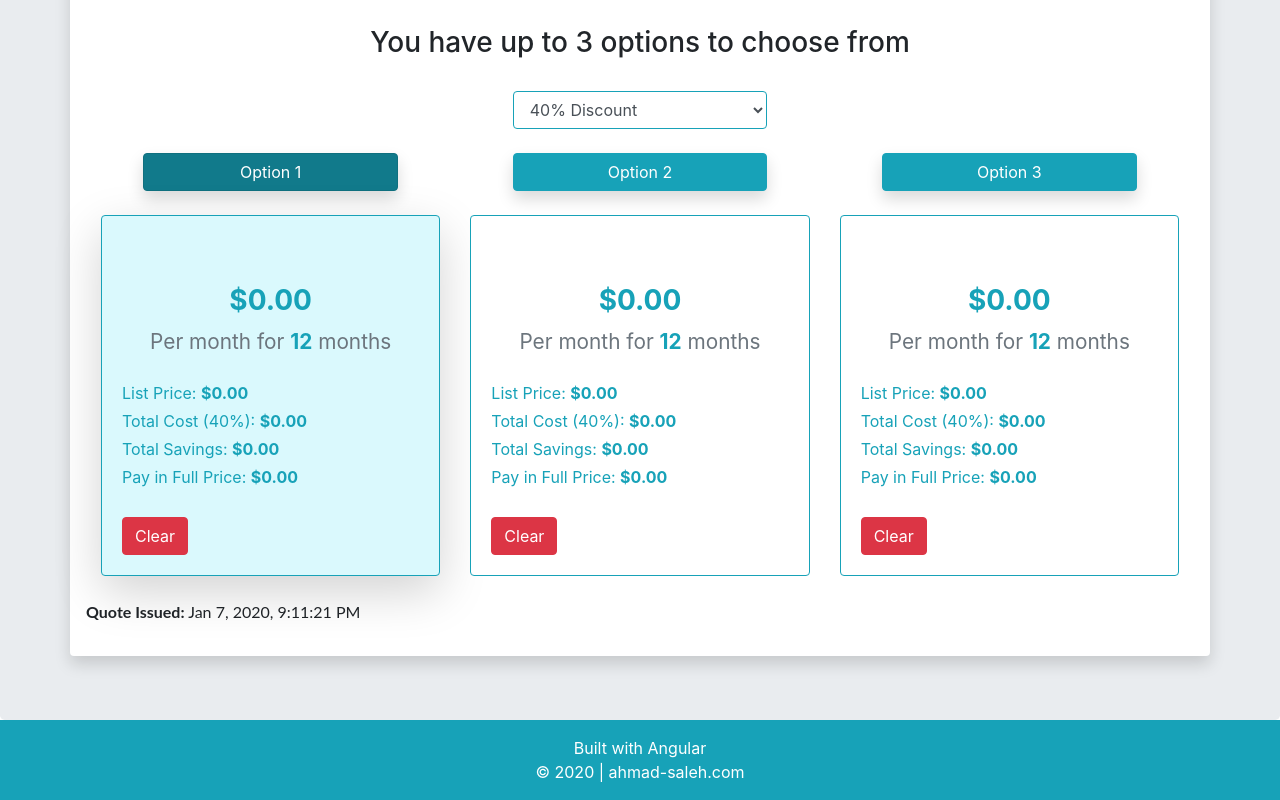
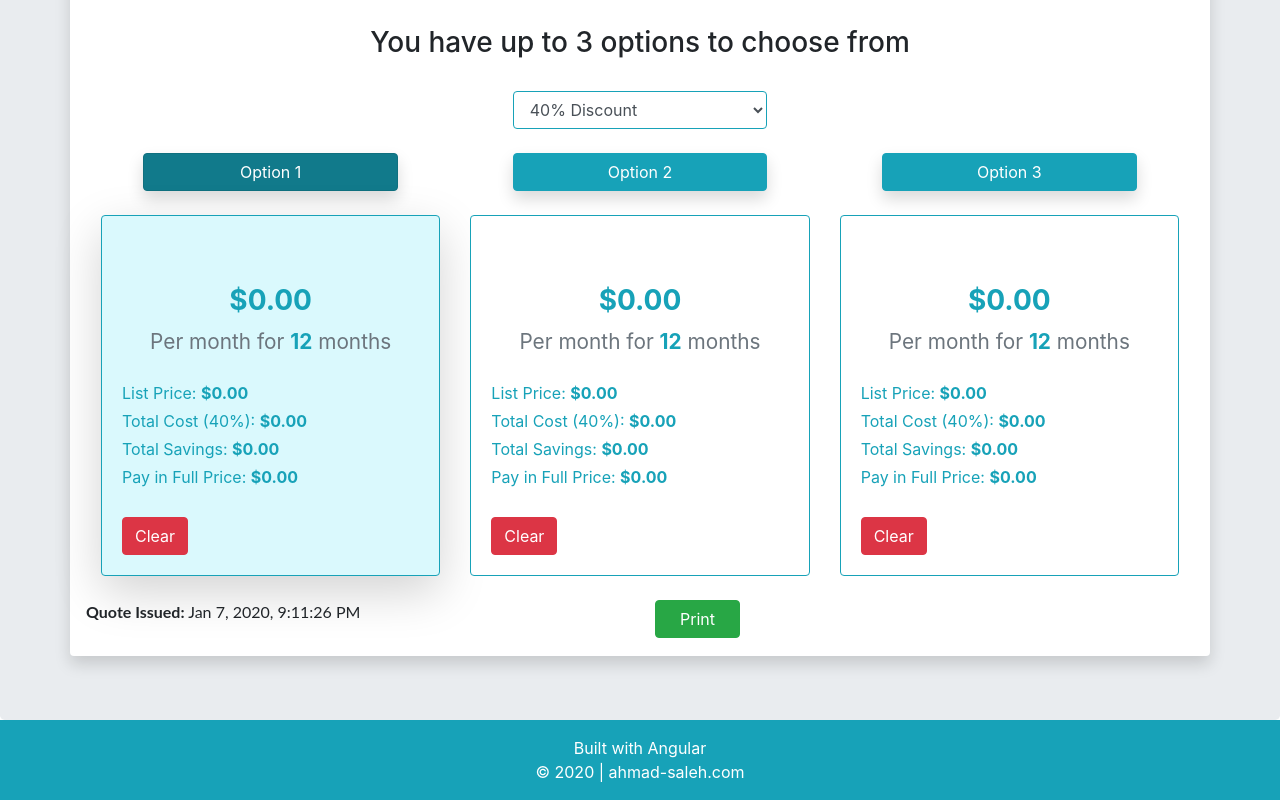
Before and after one commit to Ahmad-Saleh89/quote-calculator, an Angular app: page /home in a window 1280 px wide. Shown: the part 724-1524 px from the top of the page. Built offline with nearby package versions, Linux system fonts and the light colour scheme.

Commit message:
2 files modified

```diff
--- a/src/app/app.component.html
+++ b/src/app/app.component.html
@@ -1,4 +1,4 @@
-<div class="jumbotron mb-0">
+<div class="jumbotron mb-0" id="component">
   <div class="container bg-white shadow rounded p-3 ">
       <h1 class="p-3 pt-4 text-center text-info">Courses Platform</h1> <hr>
       <app-header></app-header>
@@ -6,8 +6,15 @@
       <router-outlet></router-outlet>
 
       <br>
-      <p><strong>Quote Issued:</strong> {{ date | date:'MMM d, y, h:mm:ss a'}} </p>
 
+      <div class="row">
+        <div class="col col-md-6">
+          <p><strong>Quote Issued:</strong> {{ date | date:'MMM d, y, h:mm:ss a'}} </p>
+        </div>
+        <div class="col col-md-6">
+          <button class="btn btn-success pr-4 pl-4" (click)="print()">Print</button>
+        </div>
+      </div>
   </div>
 
 
--- a/src/app/app.component.ts
+++ b/src/app/app.component.ts
@@ -7,4 +7,14 @@
 })
 export class AppComponent  {
   date = new Date();
+
+  constructor() {
+    setInterval(() => {
+      this.date = new Date()
+    }, 1000)
+  }
+
+  print(){
+    window.print();
+  }
 }
```
